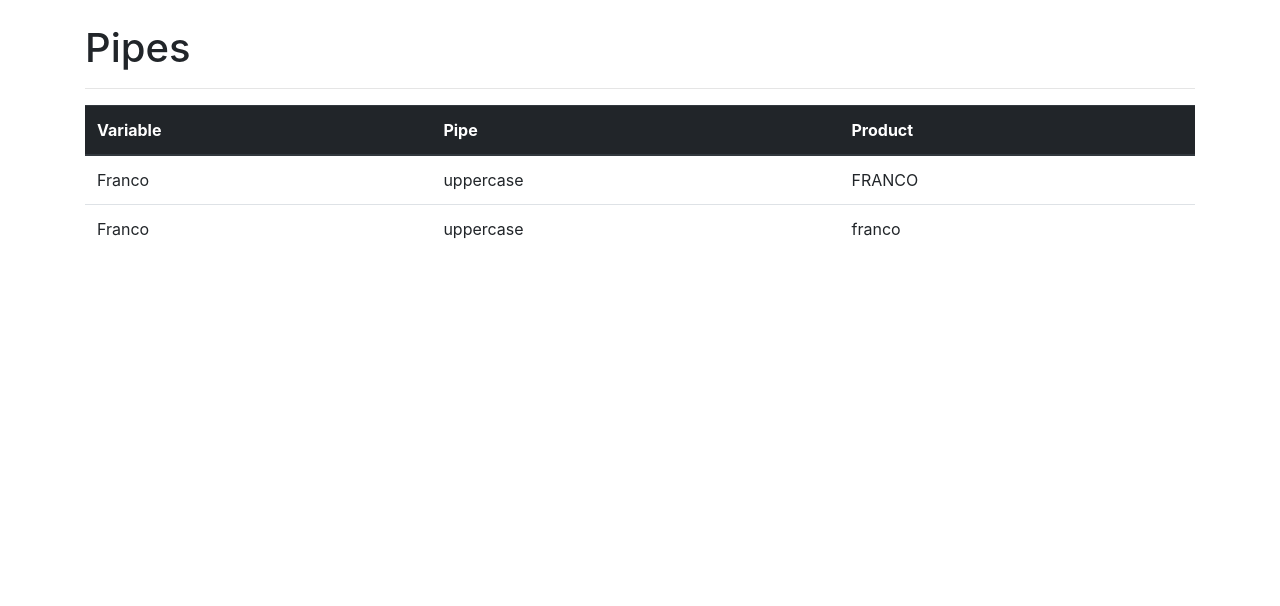
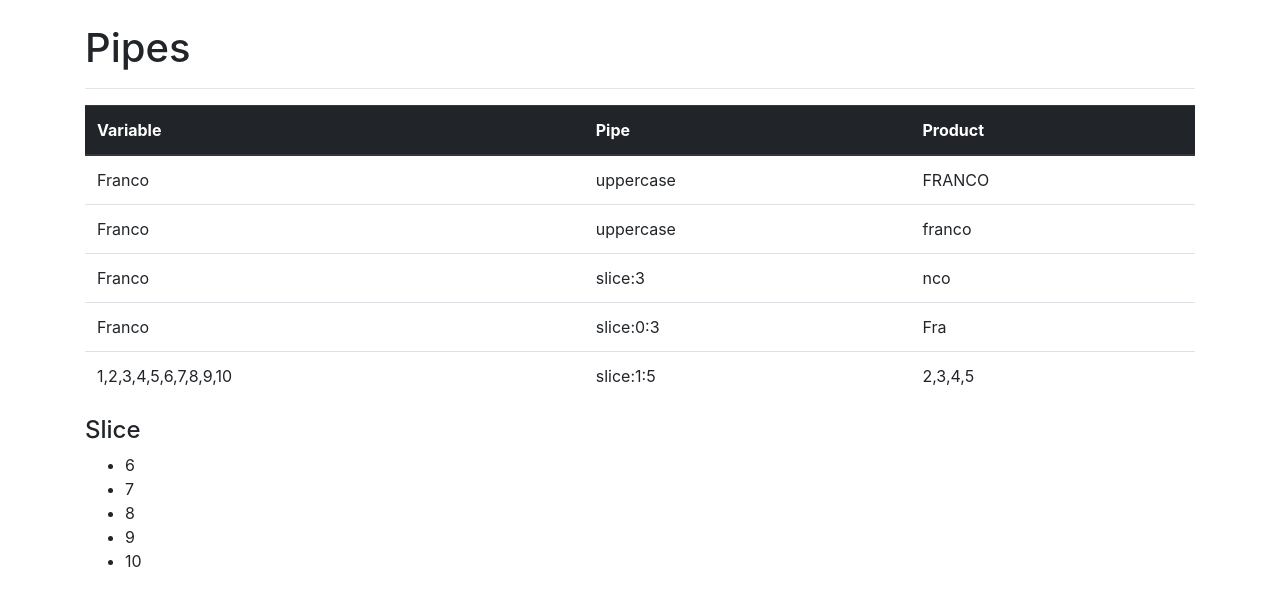
Before and after one commit to franco148/angular5-examples, an Angular app in the folder ng5-pipes-examples/: page / in a window 1280 px wide. Shown: the top 606 px of the page. Built offline with nearby package versions, Linux system fonts and the light colour scheme.

Commit message:
ng5-pipes-examples: pipe slice.

```diff
--- a/ng5-pipes-examples/src/app/app.component.html
+++ b/ng5-pipes-examples/src/app/app.component.html
@@ -22,7 +22,28 @@
       <td> uppercase </td>
       <td>{{ name | lowercase }}</td>
     </tr>
+    <tr>
+      <td>{{ name }}</td>
+      <td> slice:3 </td>
+      <td>{{ name | slice:3 }}</td>
+    </tr>
+    <tr>
+      <td>{{ name }}</td>
+      <td> slice:0:3 </td>
+      <td>{{ name | slice:0:3 }}</td>
+    </tr>
+
+    <tr>
+      <td>{{ myArray }}</td>
+      <td> slice:1:5 </td>
+      <td>{{ myArray | slice:1:5 }}</td>
+    </tr>
   </tbody>
 </table>
 
+<h4>Slice</h4>
+<ul>
+  <li *ngFor="let item of myArray | slice:5:20">{{item}}</li>
+</ul>
+
 </div>
--- a/ng5-pipes-examples/src/app/app.component.ts
+++ b/ng5-pipes-examples/src/app/app.component.ts
@@ -8,4 +8,5 @@ import { Component } from '@angular/core';
 export class AppComponent {
 
   name = "Franco";
+  myArray = [1,2,3,4,5,6,7,8,9,10];
 }
```
